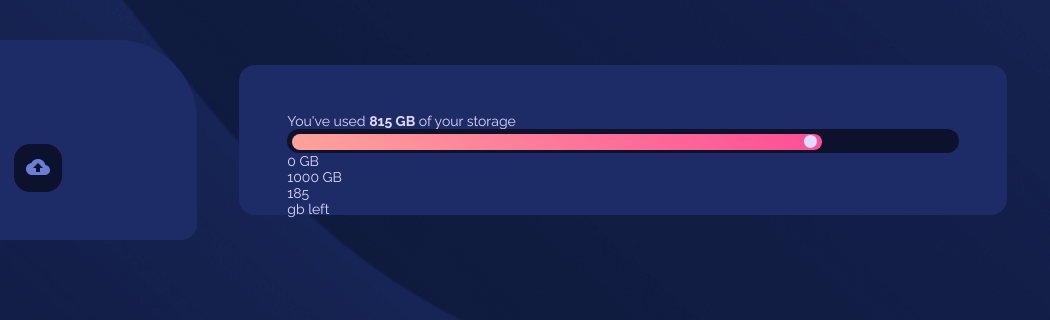
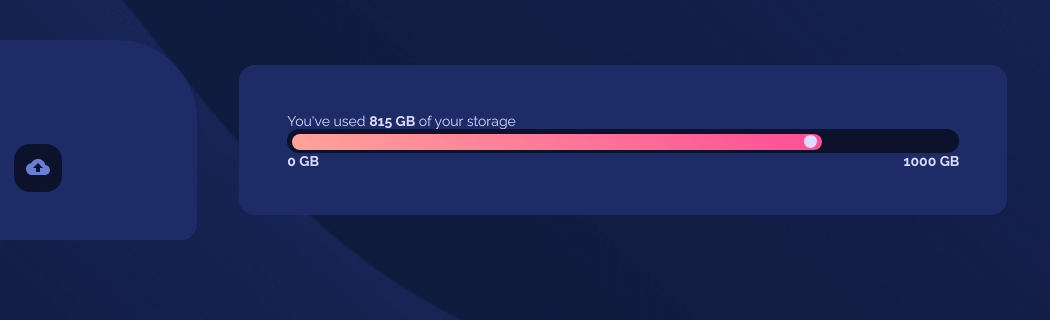
Before and after one commit to radanovicnikola93/flyo-data-storage, a plain HTML site: page index.html in a window 1280 px wide. Shown: the part 260-580 px from the top of the page, 230-1280 px from the left. Drawn offline with Linux system fonts and the light colour scheme.

Commit message:
styled bar_storage

```diff
--- a/style.css
+++ b/style.css
@@ -133,3 +133,17 @@ main > div {
 
     cursor: pointer;
 }
+
+.bar__storage {
+    display: flex;
+    justify-content: space-between;
+}
+
+.bar__storage p {
+    font-weight: 700;
+}
+
+
+.container__storage-left {
+    display: none;
+}
```
